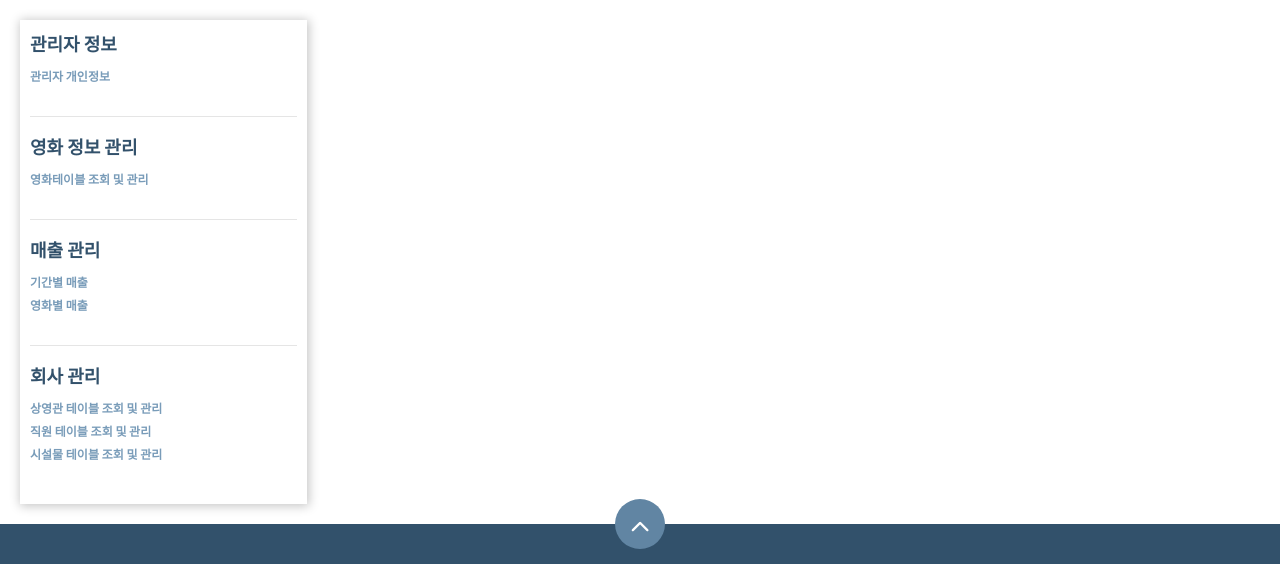
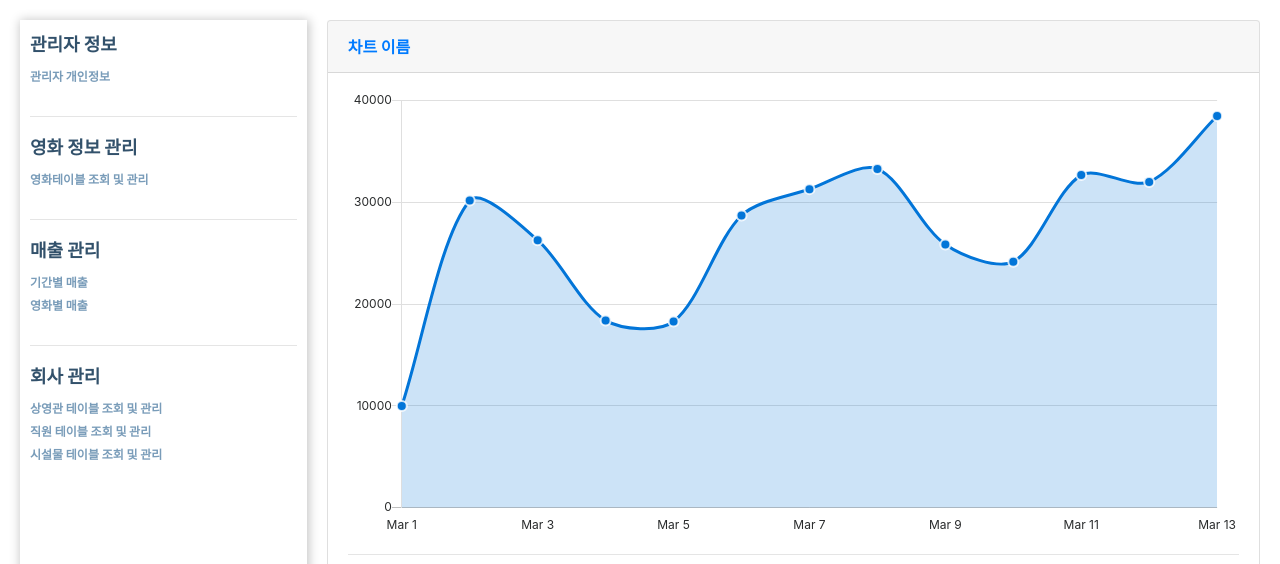
Before and after one commit to minSsan/Movie-SQL, a Django app: page /manage_main in a window 1280 px wide. Shown: the part 62-626 px from the top of the page. Run offline with Django 3.2, Linux system fonts and the light colour scheme; some libraries are stand-ins or nearby versions; grey boxes are pictures that could not be loaded.

Commit message:
add chart

```diff
--- a/movie/app/static/css/manage_page/base_manage.css
+++ b/movie/app/static/css/manage_page/base_manage.css
@@ -144,6 +144,7 @@
 
 .manage_container > div {
     margin-left: 0;
+	overflow-y: scroll;
 }
 
 .manage_container > .manage_nav {
--- a/movie/app/templates/manage_page/base_manage.html
+++ b/movie/app/templates/manage_page/base_manage.html
@@ -128,5 +128,14 @@
     <script src="../static/js/owl.carousel.min.js"></script>
     <script src="../static/js/main.js"></script>
     <script src="https://code.jquery.com/jquery-3.6.0.min.js" integrity="sha256-/xUj+3OJU5yExlq6GSYGSHk7tPXikynS7ogEvDej/m4=" crossorigin="anonymous"></script>
+
+    <!-- 여기서부터 차트 불러주는 스크립트 -->
+    <script src="https://cdn.jsdelivr.net/npm/bootstrap@5.1.3/dist/js/bootstrap.bundle.min.js" crossorigin="anonymous"></script>
+    <script src="../static/js/scripts.js"></script>
+    <script src="https://cdnjs.cloudflare.com/ajax/libs/Chart.js/2.8.0/Chart.min.js" crossorigin="anonymous"></script>
+    <script src="../static/js/assets/demo/chart-area-demo.js"></script>
+    <script src="../static/js/assets/demo/chart-bar-demo.js"></script>
+    <script src="https://cdn.jsdelivr.net/npm/simple-datatables@latest" crossorigin="anonymous"></script>
+    <script src="../static/js/datatables-simple-demo.js"></script>
 </body>
 </html>
--- a/movie/app/templates/manage_page/manage_main.html
+++ b/movie/app/templates/manage_page/manage_main.html
@@ -1,3 +1,15 @@
 {% extends './base_manage.html' %}
 {% block content %}
+<div class="card shadow mb-4">
+    <div class="card-header py-3">
+        <h6 class="m-0 font-weight-bold text-primary">차트 이름</h6>
+    </div>
+    <div class="card-body">
+        <div class="chart-area">
+            <canvas id="myAreaChart"></canvas>
+        </div>
+        <hr>
+        차트 설명
+    </div>
+</div>
 {% endblock %}
```
Also changed, not shown: movie/app/templates/manage_page/revenue.html (added).
